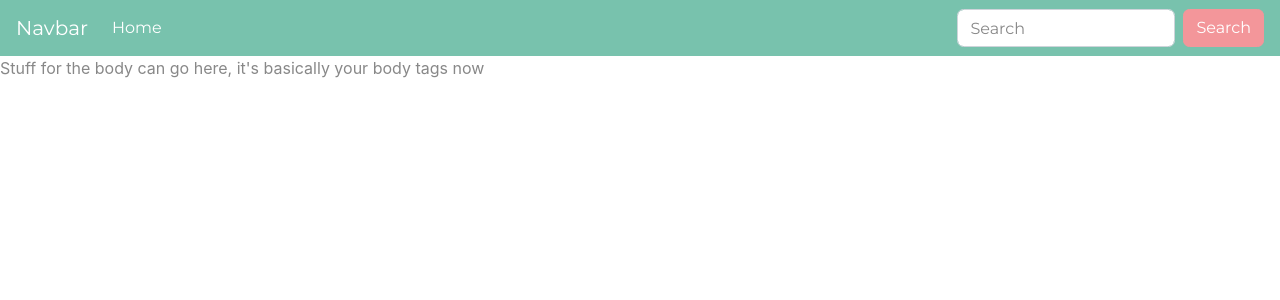
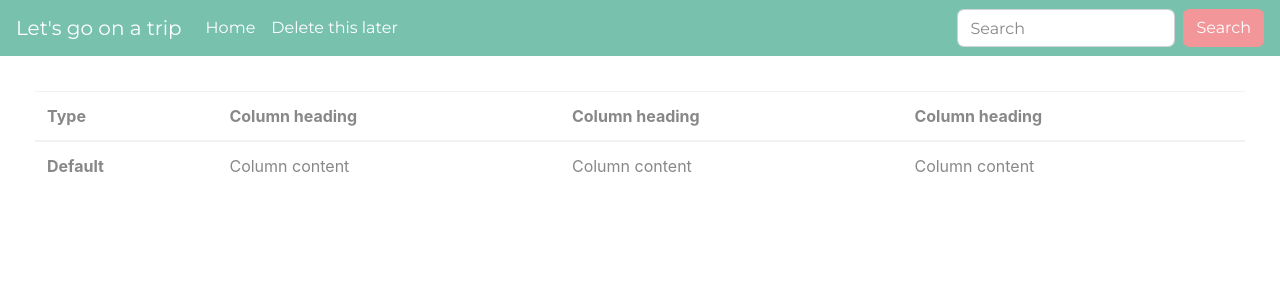
Before and after one commit to adrikubicz/W21-CSIS697-Project2, a Flask app: template templates/trip.html in a window 1280 px wide. Shown: the top 300 px of the page. Run offline with Flask 2, Linux system fonts and the light colour scheme; the template is opened without the code that fills it, so the values that code supplies are empty; parts of the project's set-up code (start-up, migrations or seed data) failed here and were passed over.

Commit message:
Added margin to base

```diff
--- a/app.py
+++ b/app.py
@@ -26,8 +26,8 @@ def index():
     # and a table view of current trips in the 'trips' variable.
     #return "Hello World"
 
-@app.route('/trip/<int:id>',methods=['POST','GET'])
-def trip_details(id):
+@app.route('/trip',methods=['POST','GET'])
+def trip_details():
     return render_template("trip.html")
     #this should return a page showing details of a trip with the above id.
     # The page should have  a title , followed by a form to add a new stop to the above trip
--- a/templates/base.html
+++ b/templates/base.html
@@ -9,7 +9,7 @@
 </head>
 <body>
     <nav class="navbar navbar-expand-lg navbar-dark bg-primary">
-        <a class="navbar-brand" href="#">Navbar</a>
+        <a class="navbar-brand" href="{{url_for("index")}}">Let's go on a trip</a>
         <button class="navbar-toggler" type="button" data-toggle="collapse" data-target="#navbarColor01" aria-controls="navbarColor01" aria-expanded="false" aria-label="Toggle navigation">
           <span class="navbar-toggler-icon"></span>
         </button>
@@ -21,6 +21,11 @@
                 <span class="sr-only">(current)</span>
               </a>
             </li>
+            <li class="nav-item active">
+              <a class="nav-link" href="{{url_for("trip_details")}}">Delete this later
+                <span class="sr-only">(current)</span>
+              </a>
+            </li>
           </ul>
           <form class="form-inline my-2 my-lg-0">
             <input class="form-control mr-sm-2" type="text" placeholder="Search">
@@ -28,6 +33,8 @@
           </form>
         </div>
       </nav>
-      {% block body %} {% endblock %}
+      <div style="margin:35px;">
+        {% block body %}{% endblock %}
+      </div>
 </body>
 </html>
--- a/templates/trip.html
+++ b/templates/trip.html
@@ -1,7 +1,24 @@
 {% extends "base.html" %}
 {% block title %}
-Index booiiii
+Modify Trip
 {% endblock %}
 {% block body %}
-<p>Stuff for the body can go here, it's basically your body tags now</p>
+<table class="table table-hover">
+    <thead>
+      <tr>
+        <th scope="col">Type</th>
+        <th scope="col">Column heading</th>
+        <th scope="col">Column heading</th>
+        <th scope="col">Column heading</th>
+      </tr>
+    </thead>
+    <tbody>
+      <tr>
+        <th scope="row">Default</th>
+        <td>Column content</td>
+        <td>Column content</td>
+        <td>Column content</td>
+      </tr>
+    </tbody>
+  </table>
 {% endblock %}
```
